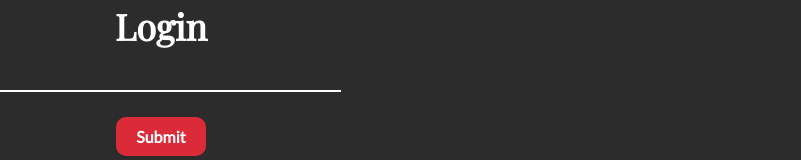
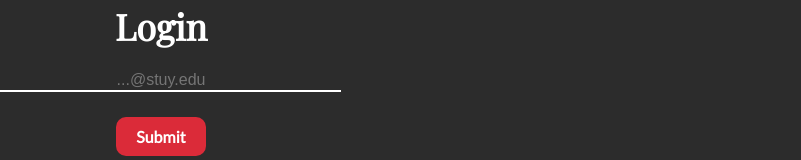
Before and after one commit to stuyspec/stuyspec-rewrite, a Next.js app: page /login in a window 1280 px wide. Shown: the part 295-455 px from the top of the page, without its empty margins (479-1280 px from the left). Built offline with nearby package versions, Linux system fonts and the light colour scheme.

Commit message:
Make email required to login

```diff
--- a/pages/login.tsx
+++ b/pages/login.tsx
@@ -7,6 +7,9 @@ const Login = () => {
 	const [email, setEmail] = useState("");
 	const handleFormSubmit = async (e: FormEvent) => {
 		e.preventDefault();
+		if (email == "") {
+			return;
+		}
 		console.log("Email: ", email);
 		const body = { email };
 		const request = await fetch("/api/auth/login", {
@@ -42,9 +45,11 @@ const Login = () => {
 						}}
 						className={styles.input}
 						type="email"
+						required
+						placeholder="...@stuy.edu"
 					/>
 					<br />
-					{/* <input className={styles.input} type="password" /> */}
+					{/* <input className={styles.input} type="password" required/> */}
 					<br />
 					<input className={styles.button} type="submit" />
 				</form>
```
